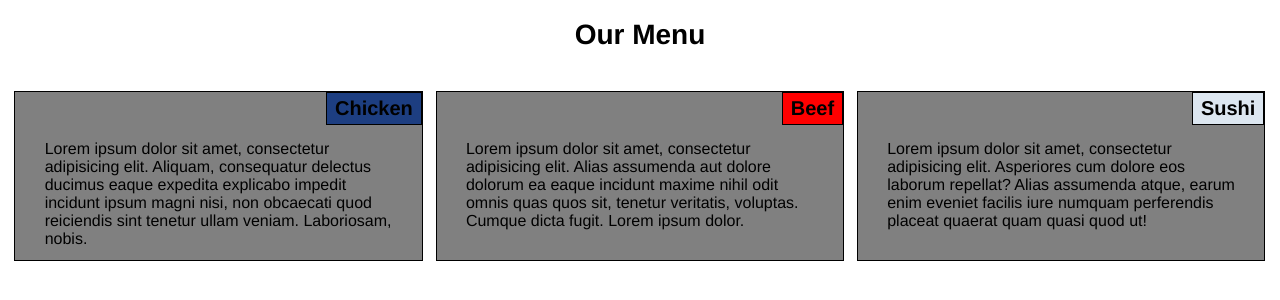
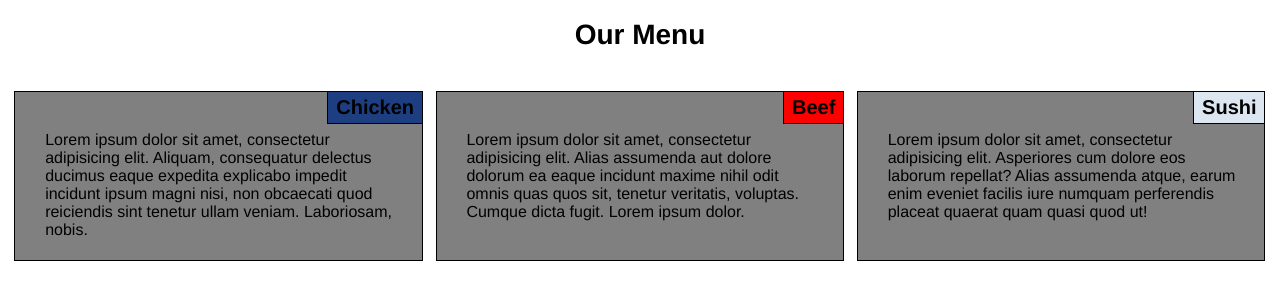
Before and after one commit to skodupuganti/Web_examples, a plain HTML site: page example_one/index.html in a window 1280 px wide. Drawn offline with Linux system fonts and the light colour scheme.

Commit message:
Adjusted text overlap in smallest view

```diff
--- a/example_one/css/styles.css
+++ b/example_one/css/styles.css
@@ -21,16 +21,16 @@ div > div{
 }
 
 h3{
-    position: absolute;
-    top: 0%;
-    right: 0%;
+    position: relative;
+    float:right;
     text-align: center;
     margin:auto;
     padding-top: 1%;
     padding-bottom: 1%;
     padding-left: 2%;
     padding-right: 2%;
-    border: 1px solid black;
+    border: solid black;
+    border-width: 0 0 1px 1px;
     font-size: 1.25em;
 }
 
@@ -52,7 +52,8 @@ p {
         float: left;
         width: 32.33%;
         margin-bottom: 1%;
-        padding: 10px;
+        padding-left: 10px;
+        padding-bottom: 10px;
 
     }
     div.col-lg-4{
@@ -65,7 +66,8 @@ p {
     .col-md-6, .col-md-12 {
         float: left;
         margin-bottom: 1%;
-        padding: 10px;
+        padding-left: 10px;
+        padding-bottom: 10px;
 
     }
     .col-md-6{
```
